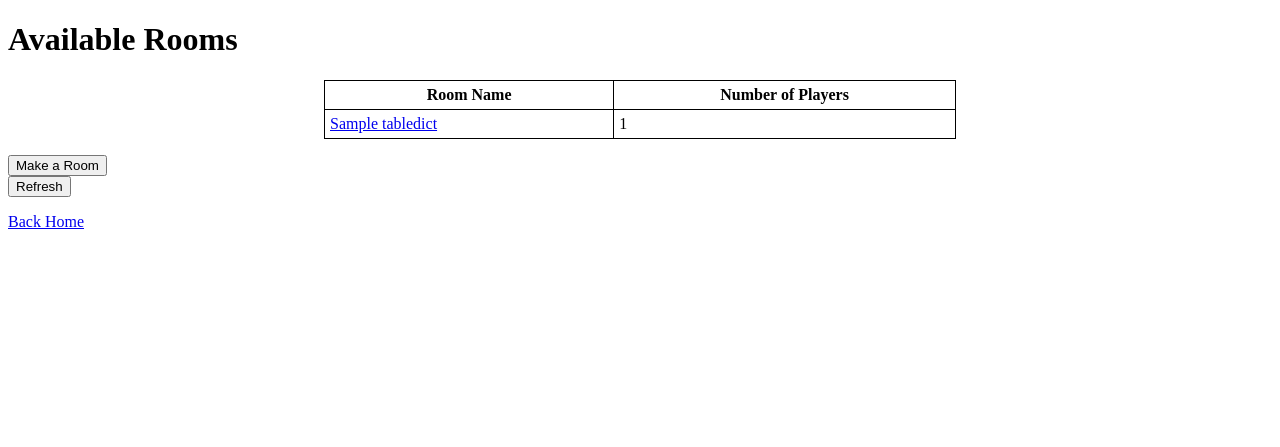
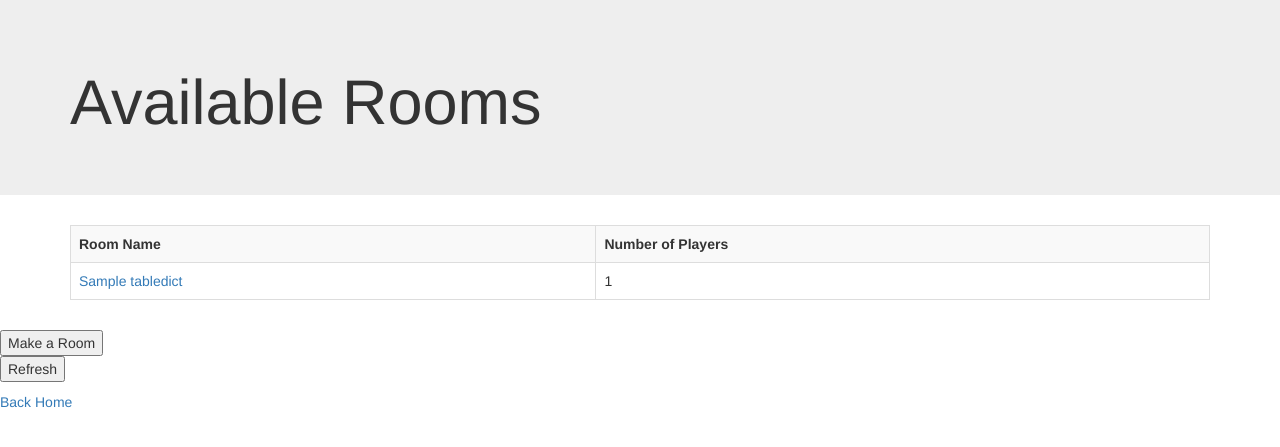
Before and after one commit to lawrenceliu2/Final_Project, a Flask app: template templates/rooms.html in a window 1280 px wide. Shown: the top 447 px of the page. Run offline with Flask 2, Linux system fonts and the light colour scheme; the template is opened without the code that fills it: most values are stand-ins (such as "Sample title", 1, 10 or a date in 2020).

Commit message:
added meager bootstrap styling to rooms

```diff
--- a/templates/rooms.html
+++ b/templates/rooms.html
@@ -1,23 +1,35 @@
 <!DOCTYPE html>
-<html>
+<html lang="en">
+  <head>
+    <meta charset="utf-8">
+    <meta http-equiv="X-UA-Compatible" content="IE=edge">
+    <meta name="viewport" content="width=device-width, initial-scale=1">
+    <!-- The above 3 meta tags *must* come first in the head; any other head content must come *after* these tags -->
 
-  <head>
+    <title>Pictionaire</title>
+
+    <!-- Bootstrap -->
+    <link href="static/css/bootstrap.min.css" rel="stylesheet">
+
+    <!-- HTML5 shim and Respond.js for IE8 support of HTML5 elements and media queries -->
+    <!-- WARNING: Respond.js doesn't work if you view the page via file:// -->
+    <!--[if lt IE 9]>
+	<script src="https://oss.maxcdn.com/html5shiv/3.7.3/html5shiv.min.js"></script>
+	<script src="https://oss.maxcdn.com/respond/1.4.2/respond.min.js"></script>
+	<![endif]-->
+  </head>
     <title>Available Rooms</title>
-    <style>
-      table, th, td{
-      border: 1px solid black;
-      border-collapse: collapse;
-      }
-      th, td{
-      padding: 5px;
-      }
-    </style>
   </head>
 
-  <body>
+<body>
+
+    <div class="jumbotron">
+  <div class="container">
     <h1>Available Rooms</h1>
-
-    <table style="width:50%; margin: 0 auto;">
+      </div>
+      </div>
+  <div class="container">
+    <table class="table table-striped table-bordered">
       <tr>
         <th>Room Name</th>
         <th>Number of Players</th>
@@ -33,6 +45,7 @@
         {% endfor %}
       {% endif %}
     </table>
+      </div>
 
     <p>
       <form action="/mkroom">
```
